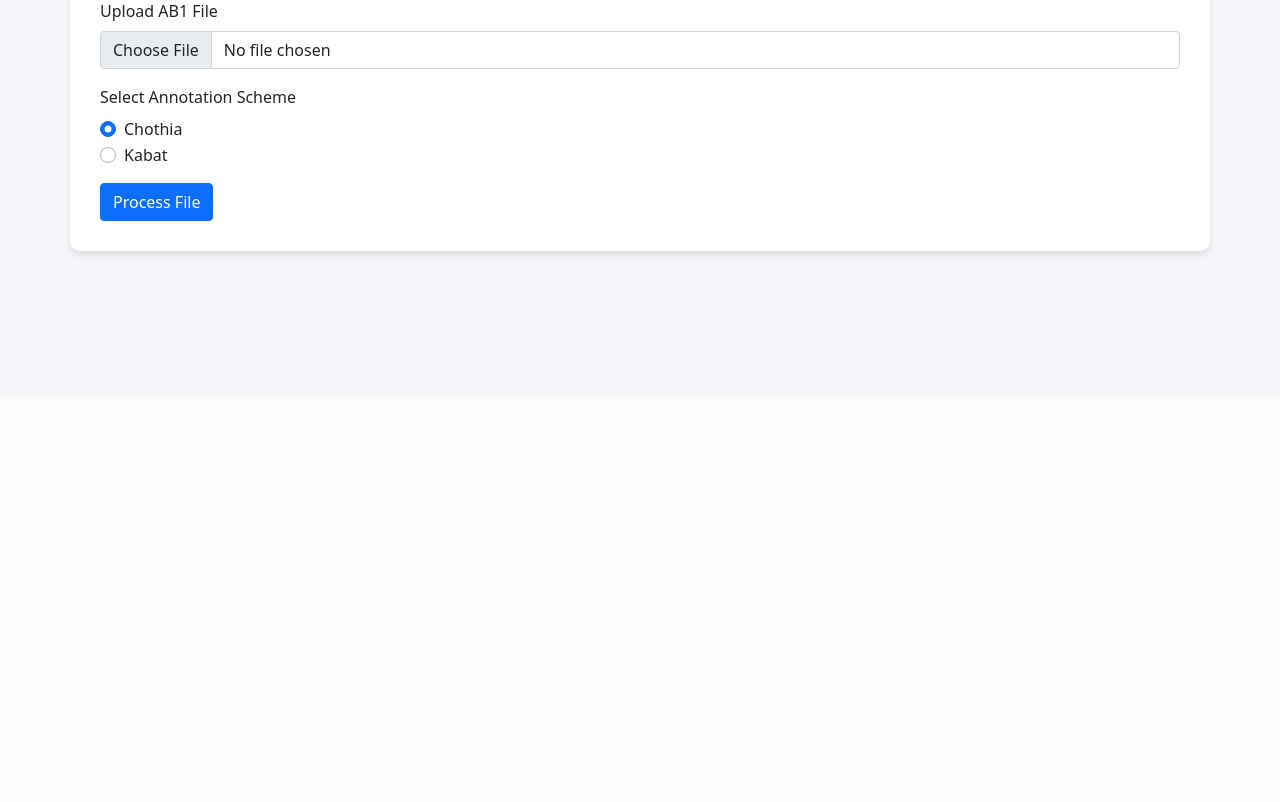
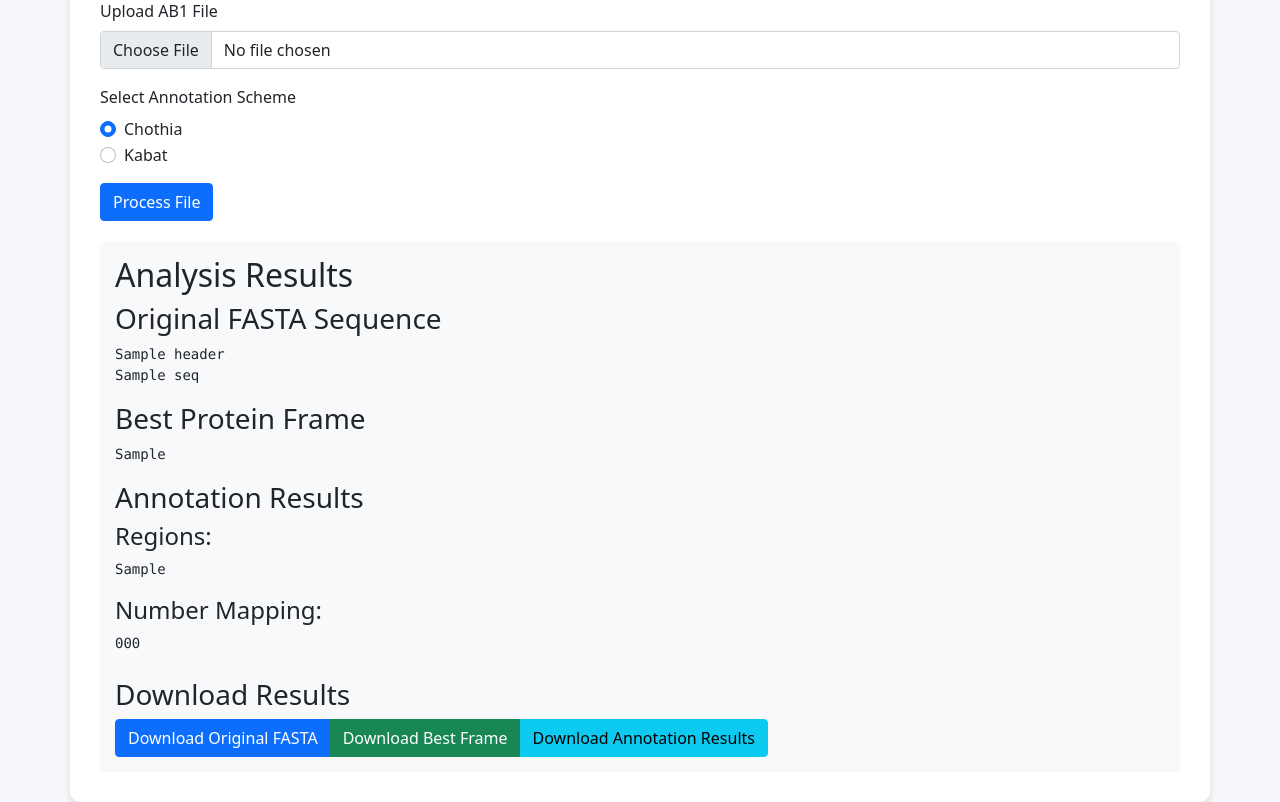
Before and after one commit to HaroonMH/AB1-Sequence-Annotator, a Flask app: template templates/upload.html in a window 1280 px wide. Shown: the part 403-1205 px from the top of the page. Before the commit the page ends 660 px from the top, so only its background shows below. Run offline with Flask 3, Linux system fonts and the light colour scheme; the template is opened without the code that fills it: most values are stand-ins (such as "Sample title", 1, 10 or a date in 2020).

Commit message:
Update upload.html

```diff
--- a/templates/upload.html
+++ b/templates/upload.html
@@ -20,6 +20,16 @@
             border-radius: 5px;
             padding: 15px;
             margin-bottom: 20px;
+        }
+        .result-section {
+            background-color: #f8f9fa;
+            border-radius: 5px;
+            padding: 15px;
+            margin-top: 20px;
+        }
+        pre {
+            max-height: 300px;
+            overflow-y: auto;
         }
     </style>
 </head>
@@ -77,6 +87,48 @@
 
             <button type="submit" class="btn btn-primary">Process File</button>
         </form>
+
+        {% if analysis_results %}
+        <div class="result-section">
+            <h2>Analysis Results</h2>
+
+            <div class="mb-3">
+                <h3>Original FASTA Sequence</h3>
+                <pre>{% for header, seq in analysis_results.original_fasta.items() %}{{ header }}
+{{ seq }}
+{% endfor %}</pre>
+            </div>
+
+            <div class="mb-3">
+                <h3>Best Protein Frame</h3>
+                <pre>{{ analysis_results.best_protein }}</pre>
+            </div>
+
+            <div class="mb-3">
+                <h3>Annotation Results</h3>
+                <h4>Regions:</h4>
+                <pre>{{ analysis_results.annotation_regions }}</pre>
+
+                <h4>Number Mapping:</h4>
+                <pre>{{ analysis_results.number_mapping }}</pre>
+            </div>
+
+            <div class="mt-4">
+                <h3>Download Results</h3>
+                <div class="btn-group" role="group">
+                    <a href="{{ url_for('download_file', filename=analysis_results.fasta_file) }}" class="btn btn-primary">
+                        Download Original FASTA
+                    </a>
+                    <a href="{{ url_for('download_file', filename=analysis_results.best_frame) }}" class="btn btn-success">
+                        Download Best Frame
+                    </a>
+                    <a href="{{ url_for('download_file', filename=analysis_results.annotation_result) }}" class="btn btn-info">
+                        Download Annotation Results
+                    </a>
+                </div>
+            </div>
+        </div>
+        {% endif %}
     </div>
 </body>
 </html>
```
